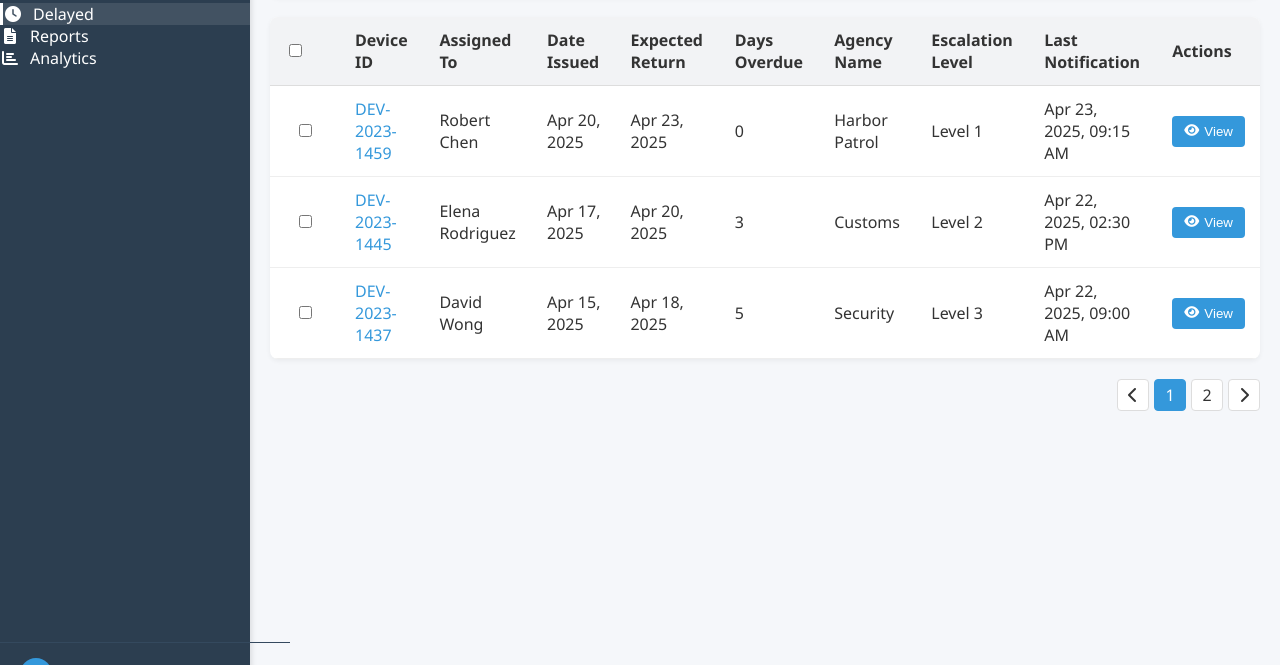
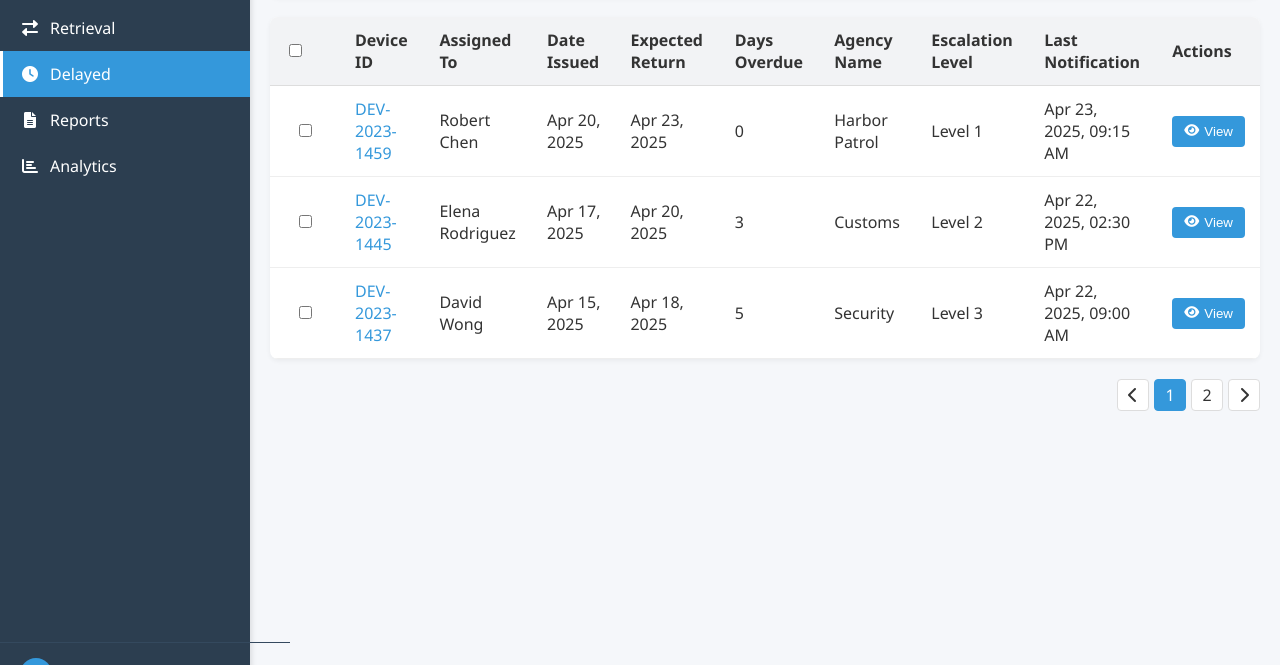
Before and after one commit to Spacely7/device-tracker, a plain HTML site: page delayed.html in a window 1280 px wide. Shown: the part 135-800 px from the top of the page. Drawn offline with Linux system fonts and the light colour scheme.

Commit message:
Update style.css

```diff
--- a/css/style.css
+++ b/css/style.css
@@ -34,13 +34,14 @@ body {
   margin: 0;
 }
 
+/* Consolidated nav-item styles */
 .nav-item {
-  padding: 12px 20px;
   cursor: pointer;
   display: flex;
   align-items: center;
+  padding: 12px 20px;
   gap: 10px;
-  transition: background-color 0.2s;
+  transition: background-color 0.3s;
 }
 
 .nav-item:hover {
@@ -49,6 +50,8 @@ body {
 
 .nav-item.active {
   background-color: #3498db;
+  border-left: 3px solid #fff;
+  padding-left: 17px; /* 20px - 3px border */
 }
 
 .nav-item i {
@@ -302,45 +305,13 @@ body {
   background-color: #fdecea;
   border-radius: 8px;
 }
-/* Add these styles to your existing CSS */
+
+/* Nav link styles for proper link handling */
 .nav-link {
+  color: white;
+  text-decoration: none;
   display: flex;
   align-items: center;
   gap: 10px;
-  color: white;
-  text-decoration: none;
-  padding: 12px 20px;
   width: 100%;
 }
-
-.nav-item.active .nav-link {
-  color: white;
-}
-
-.nav-item {
-  padding: 0;
-  cursor: pointer;
-}
-
-.nav-item:hover {
-  background-color: #34495e;
-}
-
-.nav-item.active {
-  background-color: #3498db;
-}
-
-/* Add this to your existing CSS */
-.nav-item {
-  cursor: pointer;
-  transition: background-color 0.3s;
-}
-
-.nav-item.active {
-  background-color: rgba(255, 255, 255, 0.1);
-  border-left: 3px solid #fff;
-}
-
-.nav-item:hover {
-  background-color: rgba(255, 255, 255, 0.05);
-}
```
